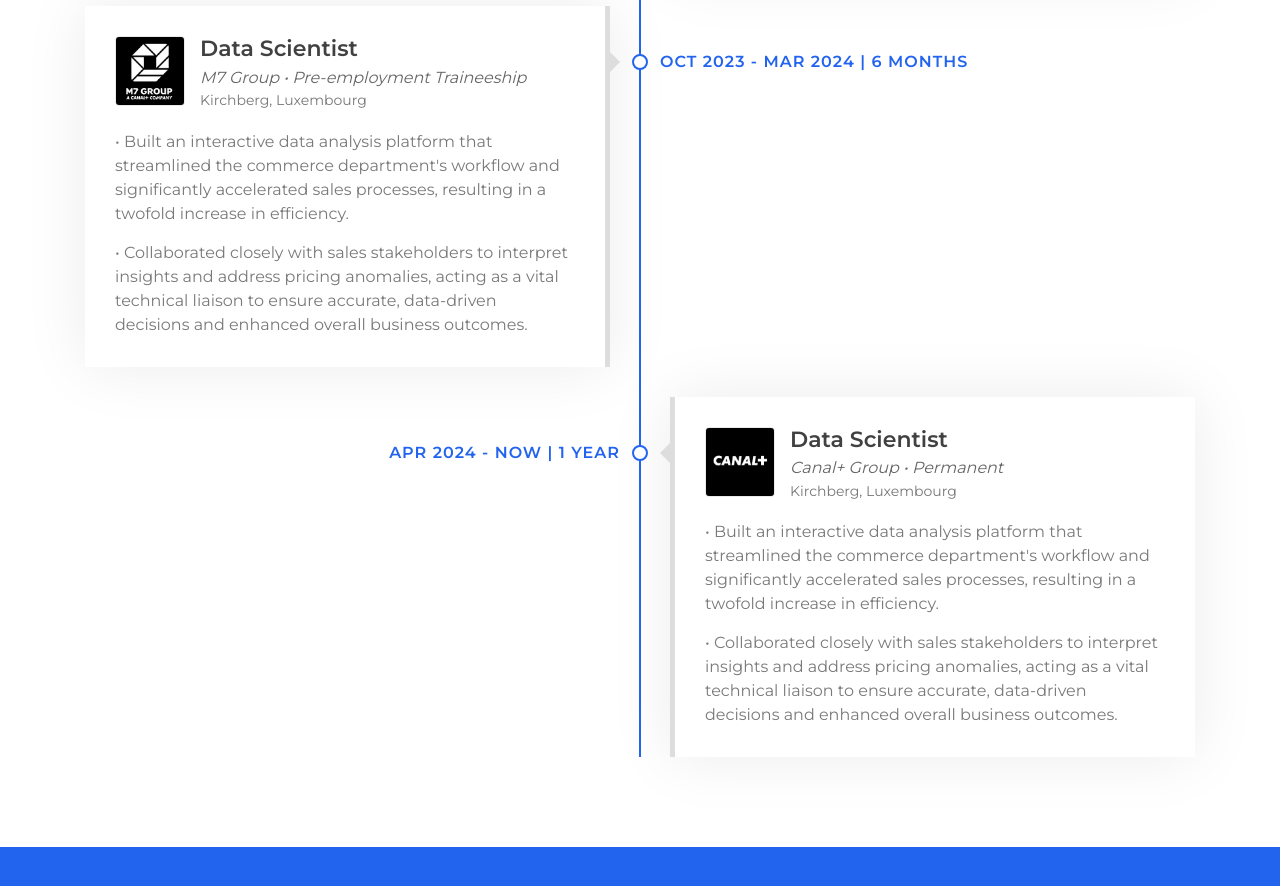
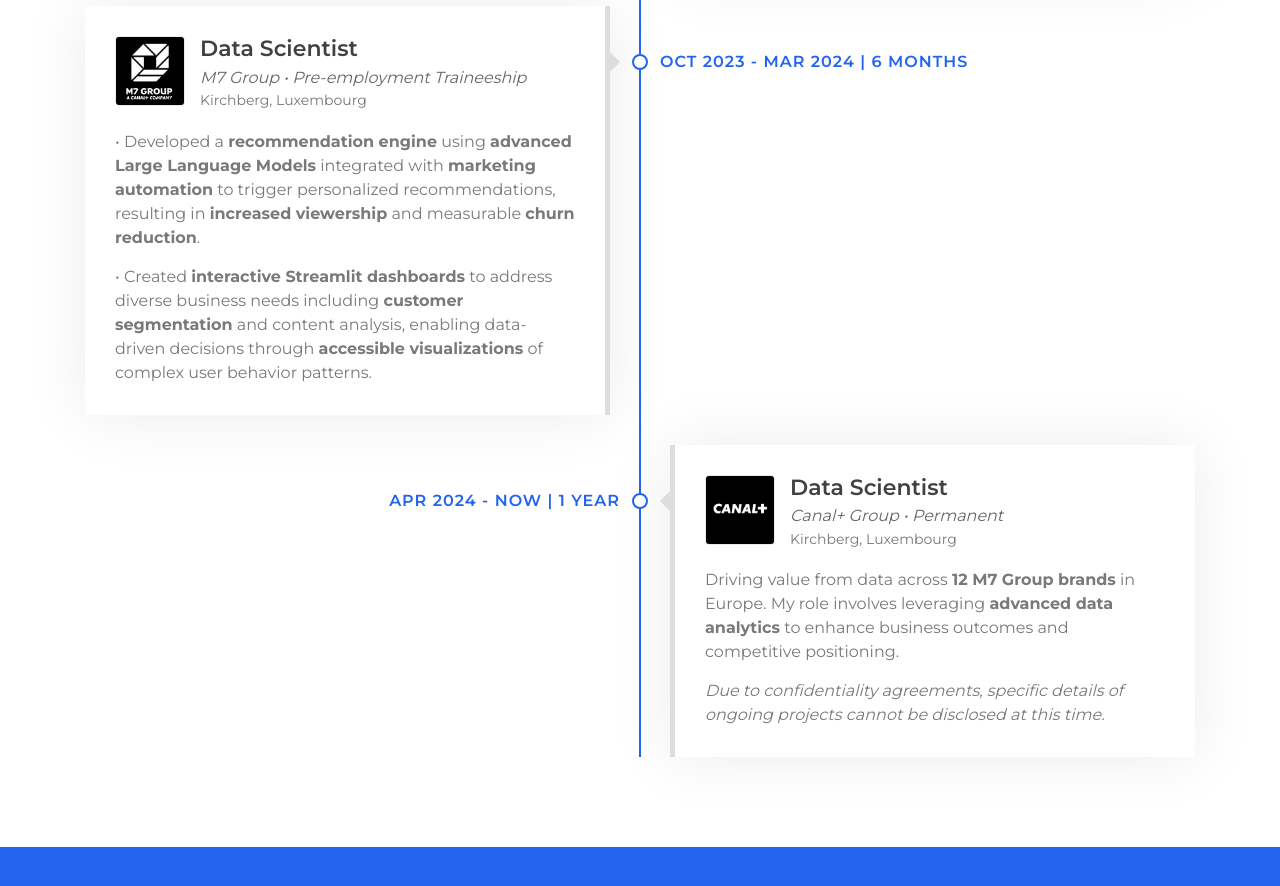
Before and after one commit to JoshuaBonacorsi/joshuabonacorsi.github.io, a plain HTML site: page index.html in a window 1280 px wide. Shown: the part 2840-3726 px from the top of the page. Drawn offline with nearby package versions, Linux system fonts and the light colour scheme.

Commit message:
Update index.html

```diff
--- a/index.html
+++ b/index.html
@@ -321,10 +321,10 @@
                                 </div>
                             </div>
                             <p>
-                                • Built an interactive data analysis platform that streamlined the commerce department's workflow and significantly accelerated sales processes, resulting in a twofold increase in efficiency.
+                                • Developed a <strong>recommendation engine</strong> using <strong>advanced Large Language Models</strong> integrated with <strong>marketing automation</strong> to trigger personalized recommendations, resulting in <strong>increased viewership</strong> and measurable <strong>churn reduction</strong>.
                             </p>
                             <p>
-                                • Collaborated closely with sales stakeholders to interpret insights and address pricing anomalies, acting as a vital technical liaison to ensure accurate, data-driven decisions and enhanced overall business outcomes.
+                                • Created <strong>interactive Streamlit dashboards</strong> to address diverse business needs including <strong>customer segmentation</strong> and content analysis, enabling data-driven decisions through <strong>accessible visualizations</strong> of complex user behavior patterns.
                             </p>
                         </div>
                     </div>
@@ -340,10 +340,10 @@
                                 </div>
                             </div>
                             <p>
-                                • Built an interactive data analysis platform that streamlined the commerce department's workflow and significantly accelerated sales processes, resulting in a twofold increase in efficiency.
+                                Driving value from data across <strong>12 M7 Group brands</strong> in Europe. My role involves leveraging <strong>advanced data analytics</strong> to enhance business outcomes and competitive positioning.
                             </p>
                             <p>
-                                • Collaborated closely with sales stakeholders to interpret insights and address pricing anomalies, acting as a vital technical liaison to ensure accurate, data-driven decisions and enhanced overall business outcomes.
+                                <em>Due to confidentiality agreements, specific details of ongoing projects cannot be disclosed at this time.</em>
                             </p>
                         </div>
                     </div>
```
